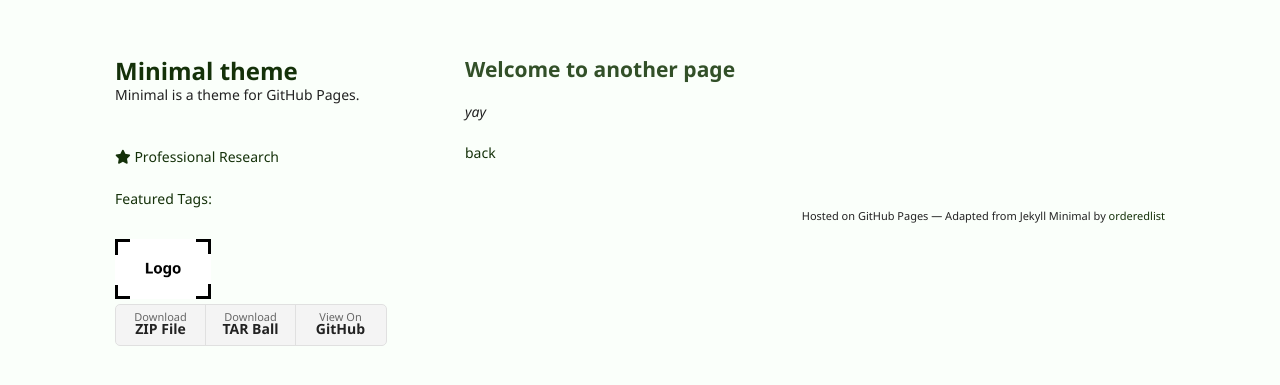
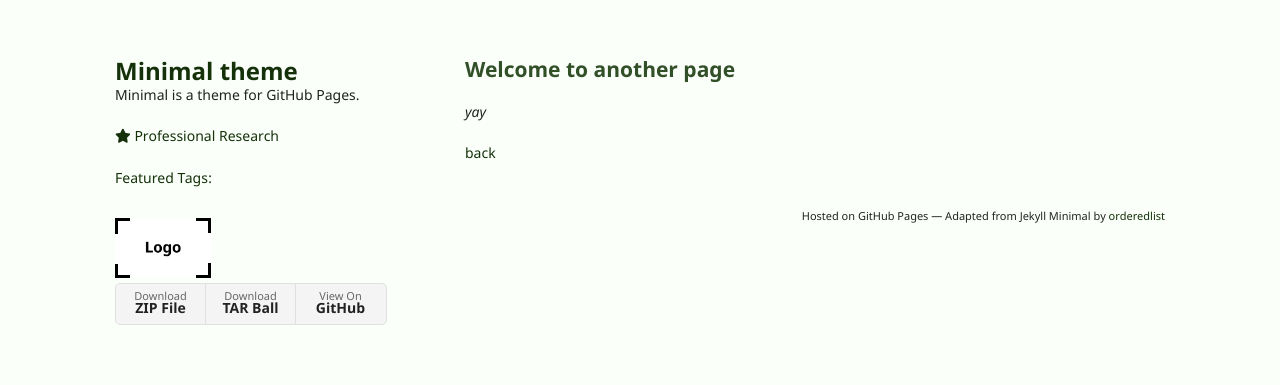
Before and after one commit to catieslaughts/minimal-toi, a Jekyll site: the page built from another-page.md, in a window 1280 px wide. Shown: the top 385 px of the page. Built offline with Jekyll 4.4.1, drawn with Linux system fonts in a browser that asks for light colours; nearby versions of some CDN libraries; our own code applies the rules of GitHub Pages for plain Markdown files.

Commit message:
Update default.html

```diff
--- a/_layouts/default.html
+++ b/_layouts/default.html
@@ -17,7 +17,7 @@
 
         <!-- <a href="mailto:catherine.m.slaughter@gmail.com"> <i class="fas fa-envelope"></i> Catherine.M.Slaughter@gmail.com</a>-->
         <!-- <br><a href="https://github.com/tools-of-ignorance" target="_blank"> <i class="fab fa-github" ></i> Github</a>-->
-        <br><a href="https://www.catherineslaughter.space/" target="_blank"> <i class="fas fa-star"></i> Professional Research</a>
+        <a href="https://www.catherineslaughter.space/" target="_blank"> <i class="fas fa-star"></i> Professional Research</a>
         <!-- <br><a href="https://www.instagram.com/slaughter.climbs/" target="_blank"> <i class="fab fa-instagram-square"></i> Instagram</a> -->
 
         <br><br><a>Featured Tags:</a>
```
